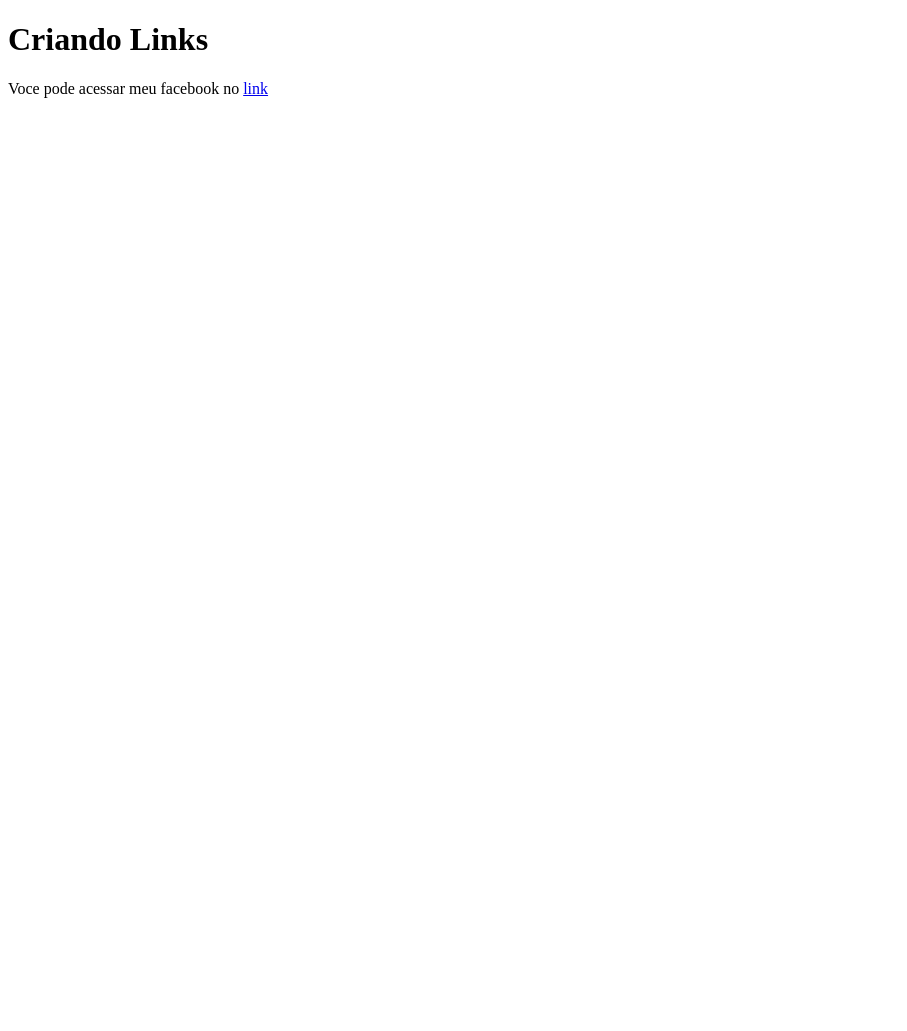
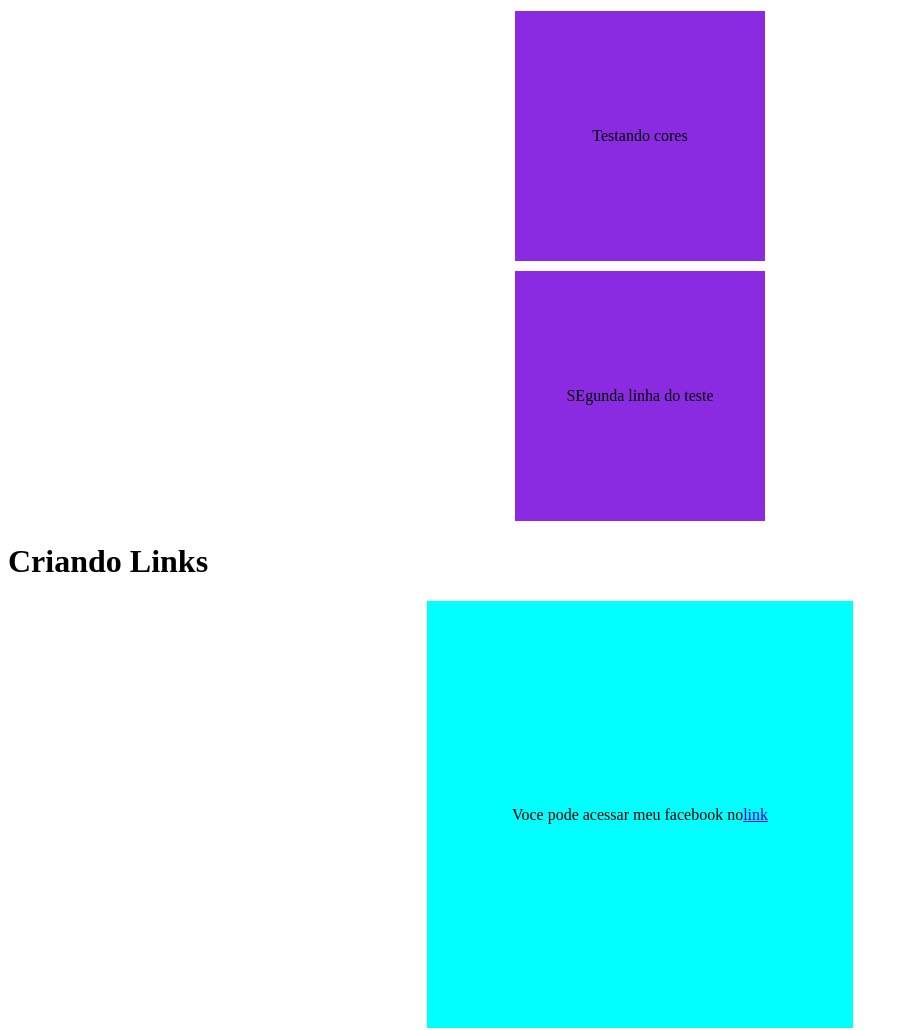
Before and after one commit to araujofagner/Curso-HTML, a plain HTML site: page aula001/ex010/index.html in a window 1280 px wide. Shown: the whole page, without its empty margins (0-907 px from the left). Before the commit the page ends 800 px from the top, so only its background shows below. Drawn offline with Linux system fonts and the light colour scheme.

Commit message:
Update index.html

```diff
--- a/aula001/ex010/index.html
+++ b/aula001/ex010/index.html
@@ -5,9 +5,38 @@
     <meta http-equiv="X-UA-Compatible" content="IE=edge">
     <meta name="viewport" content="width=device-width, initial-scale=1.0">
     <title>Links</title>
+    <style>
+        #face{
+            background-color: aqua;
+            width: 320pt;
+            height: 320pt;
+            margin: auto;
+            display: flex;
+            align-items: center;
+            justify-content: center
+
+        }
+        #select:hover{
+            background-color: blue;
+            color: aliceblue;
+        }
+        p{
+            background-color: blueviolet;
+            width: 250px;
+            height: 250px;
+            margin: 8pt auto;
+            padding: 0px;
+            align-items: center;
+            display: flex;
+            text-align: center;
+            justify-content: center;
+        }
+    </style>
 </head>
 <body>
+    <p>Testando cores</p>
+    <p id="select">SEgunda linha do teste</p>
     <h1>Criando Links</h1>
-    <p>Voce pode acessar meu facebook no <a href="https://www.facebook.com/tod.c.araujo" target="_blank" rel="noopener">link</a></p>
+    <p id="face">Voce pode acessar meu facebook no <a href="https://www.facebook.com/tod.c.araujo" target="_blank" rel="noopener">link</a></p>
 </body>
 </html>
```
